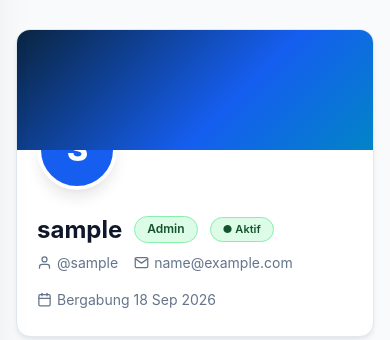
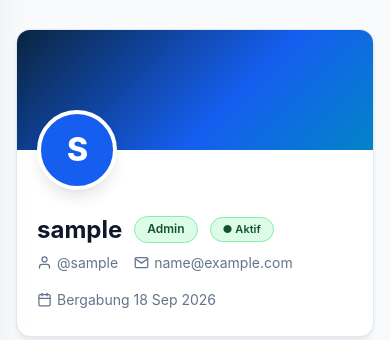
Before and after one commit to MuhamadNaufal67/sarpas-bp3ip, a Django app: page /profil/ in a window 390 px wide. Shown: the part 211-551 px from the top of the page. Run offline with Django 5.2, Linux system fonts and the light colour scheme; the visitor is signed in with stand-in values (Sample User, id 1); data that the repository does not hold is empty.

Commit message:
Memperbaiki masalah tampilan profil

```diff
--- a/static/css/style.css
+++ b/static/css/style.css
@@ -2249,16 +2249,17 @@ button.success:hover {
 .profile-hero-content {
   padding: 0 28px 24px 28px;
   display: flex;
-  align-items: flex-end;
+  align-items: flex-start;
   justify-content: space-between;
   flex-wrap: wrap;
   gap: 20px;
-  margin-top: -50px;
+  position: relative;
+  z-index: 2;
 }
 
 .profile-hero-user {
   display: flex;
-  align-items: flex-end;
+  align-items: flex-start;
   gap: 22px;
   flex-wrap: wrap;
 }
@@ -2278,9 +2279,13 @@ button.success:hover {
   box-shadow: var(--shadow-lg);
   flex-shrink: 0;
   letter-spacing: -1px;
+  margin-top: -50px;
+  position: relative;
+  z-index: 3;
 }
 
 .profile-hero-meta {
+  padding-top: 14px;
   padding-bottom: 6px;
 }
 
@@ -2368,13 +2373,27 @@ button.success:hover {
 
   .profile-hero-content {
     padding: 0 20px 20px 20px;
-    margin-top: -40px;
   }
 
   .profile-hero-avatar {
     width: 80px;
     height: 80px;
     font-size: 32px;
+    margin-top: -40px;
+  }
+
+  .profile-hero-meta {
+    padding-top: 10px;
+  }
+}
+
+@media (max-width: 576px) {
+  .profile-hero-user {
+    gap: 16px;
+  }
+
+  .profile-hero-meta {
+    padding-top: 6px;
   }
 }
 
--- a/templates/base.html
+++ b/templates/base.html
@@ -6,7 +6,7 @@
   <meta charset="utf-8">
   <meta name="viewport" content="width=device-width, initial-scale=1">
   <title>{% block title %}SARPAS BP3IP{% endblock %}</title>
-  <link rel="stylesheet" href="{% static 'css/style.css' %}?v=20260918-2">
+  <link rel="stylesheet" href="{% static 'css/style.css' %}?v=20261001-1">
   <script>
     /* Cegah Flash of Unstyled Content (FOUC) saat mode gelap */
     (function () {
```
